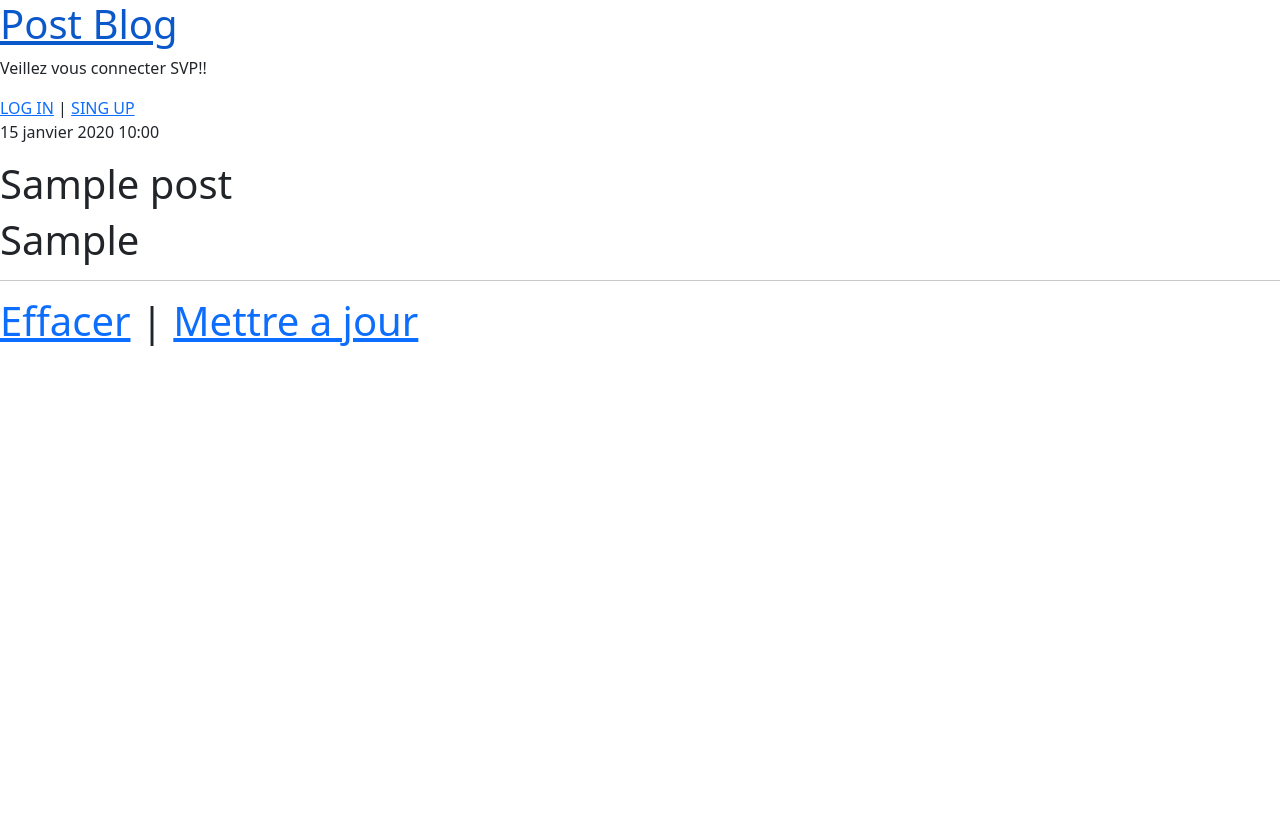
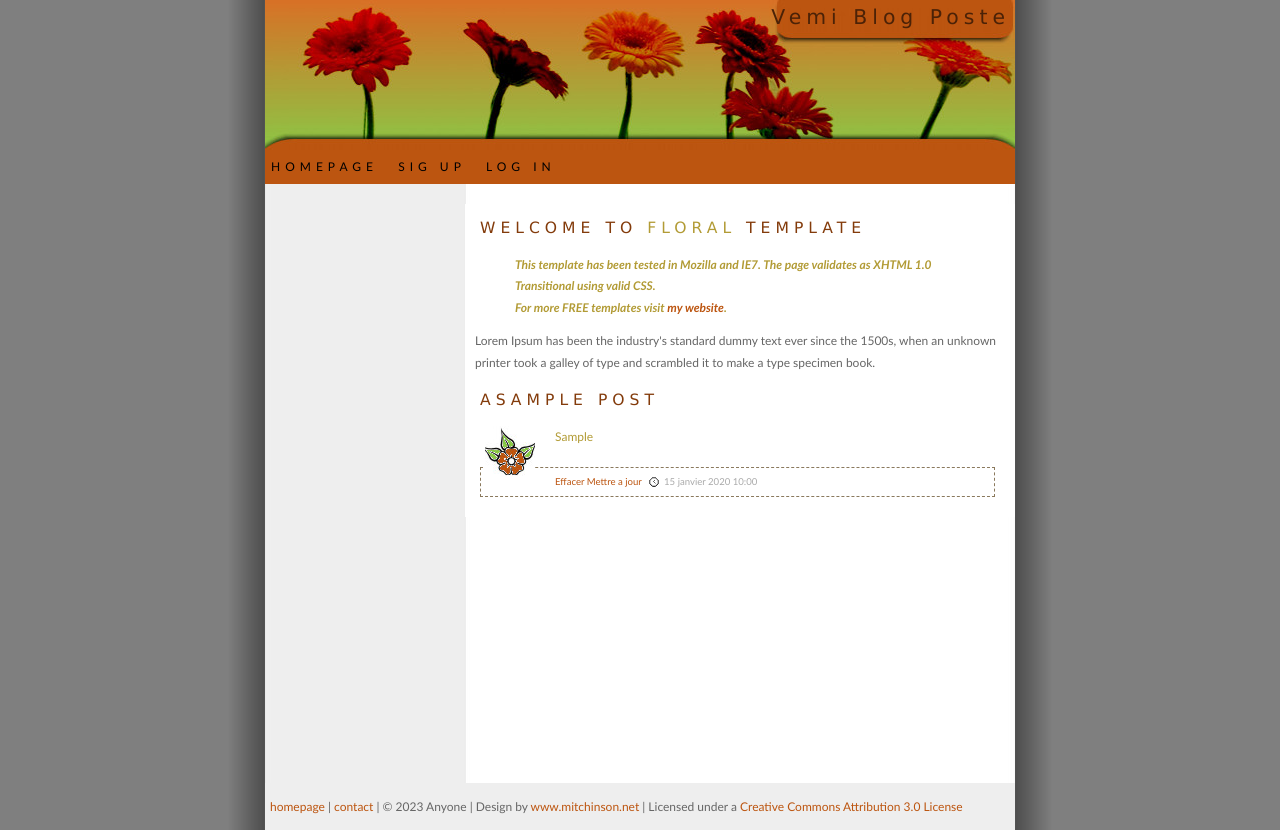
Before and after one commit to rounychoubil/post, a Django app: page / in a window 1280 px wide. Before the commit the page ends 346 px from the top, so only its background shows below. Run offline with Django 4.2, Linux system fonts and the light colour scheme; tables that the repository leaves empty hold one stand-in row (values such as "Sample post").

Commit message:
ajour css, demande d etre ammeliore

```diff
--- a/blog/templates/blog/home.html
+++ b/blog/templates/blog/home.html
@@ -1,12 +1,24 @@
 {% extends 'base.html' %}
 {% block containt %}
 
-{% for post in post_list %}
-<p> {{ post.publication_date }}
-<h1> {{ post.title}} <h1>
-<p> {{ post.articles }} <h1>
-    <hr><a href="{% url 'post_delete' post.pk %}">Effacer</a> |
-    <a href="{% url 'post_update' post.pk %}">Mettre a jour</a>
-    {% endfor %}
+{% load static %}
 
+
+<div id="content">
+    <h2>Welcome to <span style="color:#B29B35;"> Floral</span> Template</h2>
+    <blockquote>This template has been tested in Mozilla and IE7. The page validates as XHTML 1.0 Transitional using valid CSS.<br />
+      For more FREE templates visit <a href="http://www.mitchinson.net">my website</a>.</blockquote>
+    <p>Lorem Ipsum has been the industry's standard dummy text ever since the 1500s, when an unknown printer took a galley of type and scrambled it to make a type specimen book.</p>
+
+    {% for post in post_list %}
+    {% if post.status == "Publique" %}
+    <h2>A{{ post.title}}</h2>
+    <p class="info"><img class="noborder" src="{% static 'img/flower.jpg' %}" alt="flower" title="flower"/>
+        {{ post.articles }}</p>
+
+    <p class="post"> <a href="{% url 'post_delete' post.pk %}">Effacer</a> <a href="{% url 'post_update' post.pk %}">Mettre a jour</a>
+        <span class="date">{{ post.publication_date }}</span> </p>
+        {% endif %}
+  </div>
+  {% endfor %}
 {% endblock containt %}
--- a/blog/templates/blog/post_detail.html
+++ b/blog/templates/blog/post_detail.html
@@ -1,6 +1,7 @@
 {% extends 'base.html' %}
 {% block containt %}
-<p>{{ post.title}}</p>
+<div id="content">
+<p ><b>{{ post.title}}</b></p>
 <p>{{ post.articles}}<p/>
 {% if post.statut == "Private" %}
     Cette publication privé
@@ -10,5 +11,6 @@
 <hr>
 <a href="{% url 'post_delete' post.pk %}">Effacer</a> |
 <a href="{% url 'post_update' post.pk %}">Mettre a jour</a>
+</div>
 
 {% endblock containt %}
--- a/requirements.txt
+++ b/requirements.txt
@@ -2,4 +2,6 @@ asgiref==3.6.0
 crispy-bootstrap5==0.7
 Django==4.1.4
 django-crispy-forms==1.14.0
+django-extensions==3.2.1
+pygraphviz==1.10
 sqlparse==0.4.3
--- /dev/null
+++ b/static/css/base.css
@@ -0,0 +1,197 @@
+html, body {
+height: 100%; /* Required */
+}
+form {
+	color: rgb(8, 0, 0);
+	background-color: #FFF;
+	margin-right: auto;
+	margin-left: auto;
+}
+body {
+margin : 0;
+padding : 0;
+font : 75% "Trebuchet MS", verdana, arial, tahoma, sans-serif;
+line-height : 1.8em;
+color : #666;
+background : #E16027 url("/static/img/bg.jpg") repeat-y top center;
+}
+			/*CONTAINER*/
+#container {
+position: relative;
+min-height: 100%;
+width : 750px;
+margin : 0 auto;
+padding-bottom: 30px;
+}
+* html #container {
+height: 100%;
+}
+			/*BANNER*/
+#banner {
+height : 150px;
+padding : 0;
+margin-top : 0;
+color : #666;
+background : #7dce27 url("/static/img/banner.jpg") no-repeat;
+}
+#banner h1 {
+margin-top : 0;
+padding : 5px 5px 0 0;
+font : 170% verdana, "Trebuchet MS", arial, tahoma, sans-serif;
+text-align : right;
+letter-spacing : 5px;
+color : #4B2207;
+background : inherit;
+}
+			/*TOP NAVIGATION*/
+#navlist {
+padding : 0.5em 0;
+margin : 0 0 20px 0;
+text-align : left;
+letter-spacing : 5px;
+background : #BC5510;
+}
+#navlist li {
+list-style : none;
+margin : 0;
+display : inline;
+}
+#navlist li a {
+padding : 0.5em 0.5em;
+margin: 0;
+color : #000;
+background : #BC5510;
+text-decoration : none;
+}
+#navlist li a:link,#navlist li a:visited {
+color : #000;
+background : #BC5510;
+}
+#navlist li a:hover {
+color : yellow;
+background : transparent url("/static/img/menu_arrow.gif") bottom center no-repeat;
+}
+#navlist li a#current {
+color :  #fff;
+background : transparent url("/static/img/menu_arrow.gif") bottom center no-repeat;
+}
+			/*MAIN CONTENT*/
+#content {
+padding : 10px;
+margin-left : 200px;
+margin-bottom : 10px;
+color : #666;
+background : #fff;
+}
+#content h2 {
+margin : 0 0 0 0;
+font : 130% verdana, "Trebuchet MS", arial, tahoma, sans-serif;
+padding : 5px;
+text-transform : uppercase;
+letter-spacing : 5px;
+color : #833B0B;
+background : inherit;
+}
+			/*SIDEBAR*/
+/* #sidebar {
+float : left;
+width : 180px;
+margin : 0 10px 0 0;
+padding : 10px;
+border-right : 1px solid #eee;
+color : #666;
+} */
+#sidebar a {
+color : #333;
+background : inherit;
+}
+#sidebar a:hover {
+color : #B29B35;
+background : inherit;
+}
+#sidebar {
+float : left;
+width : 180px;
+margin : 0 10px 0 0;
+padding : 10px;
+border-right : 1px solid #eee;
+color : #666;
+}
+#sidebar a {
+color : #333;
+background : inherit;
+}
+#sidebar a:hover {
+color : #B29B35;
+background : inherit;
+}
+.navlist ul li {
+margin : 0 15px 0 0;
+padding : 0;
+list-style-type : square;
+color : #BC5510;
+background : inherit;
+}
+			/*FOOTER*/
+#footer {
+clear:both;
+position: absolute;
+bottom: 0;
+width: 750px;
+border-top: 1px solid #eee;
+background: #eee;
+}
+#footer p {
+margin-left: 5px;
+}
+			/*LINK PROPERTIES*/
+a {
+text-decoration : none;
+color : #BC5510;
+}
+a:hover {
+text-decoration : none;
+color : #1E99EB;
+}
+a img {
+border : 0;
+}
+			/*IMAGE PROPERTIES*/
+.noborder {
+float : left;
+margin-right: 10px;
+padding :0 10px;
+}
+			/*TYPOGRAPHY*/
+blockquote {
+font-weight : bold;
+font-style : italic;
+color : #B29B35;
+}
+			/*CLASSES*/
+.info {
+color : #B29B35;
+}
+.post {
+padding : 3px;
+margin : 20px 10px 10px 5px;
+border : 1px dashed #8a795d;
+font-size : 80%;
+color: #aaa;
+background : #fff;
+}
+.post .date {
+background : url("/static/img/clock.gif") no-repeat left center;
+padding-left : 15px;
+margin : 0 15px 0 5px;
+}
+.post .comments {
+background : url("/static/img/comment.gif") no-repeat left center;
+padding-left : 15px;
+margin : 0 15px 0 5px;
+}
+.post .readmore {
+background : url("/static/img/document.gif") no-repeat left center;
+padding-left : 15px;
+margin : 0 15px 0 5px;
+}
--- a/templates/base.html
+++ b/templates/base.html
@@ -1,36 +1,39 @@
-<!doctype html>
-<html lang="fr">
+<!DOCTYPE html PUBLIC "-//W3C//DTD XHTML 1.0 Transitional//EN" "http://www.w3.org/TR/xhtml1/DTD/xhtml1-transitional.dtd">
+{% load static %}
+<html xmlns="http://www.w3.org/1999/xhtml">
 <head>
-    <meta charset="utf-8">
-    <meta name="viewport" content="width=device-width, initial-scale=1">
-    <title>{% block title %}{% endblock title %}</title>
-    <link href="https://cdn.jsdelivr.net/npm/bootstrap@5.3.0-alpha1/dist/css/bootstrap.min.css" rel="stylesheet" integrity="sha384-GLhlTQ8iRABdZLl6O3oVMWSktQOp6b7In1Zl3/Jr59b6EGGoI1aFkw7cmDA6j6gD" crossorigin="anonymous">
+<title>*FLORAL*</title>
+<meta http-equiv="Content-Type" content="text/html; charset=iso-8859-1" />
+<link href="{% static 'css/base.css' %}" rel="stylesheet" type="text/css" />
 </head>
 <body>
-    <div>
-        <header>
-            <div class="nav-left">
-                <h1><a href="{% url 'home' %}">
-                    Post Blog
-                </a></h1>
+<div id="container">
+  <div id="banner">
+    <h1>Vemi Blog Poste</h1>
   </div>
+  <div id="navcontainer">
+    <ul id="navlist">
+      <li><a href="{% url 'home' %}">HOMEPAGE</a></li>
+      <li >  </li>
+
 
   {% if user.is_authenticated %}
-        <div class="nav-right">
-            <h1><a href="{% url 'post_new' %}">
-                New Post
-            </a></h1>
+      <li><a href="{% url 'post_new' %}">Nouvelle Publication</a></li>
+      <li><a href="{% url 'logout' %}">LOG OUT</a></li>
+      {% else %}
+      <li><a href="{% url 'signup' %}">SIG UP</a></li>
+      <li><a href="{% url 'login' %}">LOG IN</a></li>
+    </ul>
   </div>
-    </header>
-            <p> Bien Venue {{ user.username }}!!</p>
-            <p><a href="{% url 'logout' %}"> LOG OUT </a>
-        {% else %}
-            <p> Veillez vous connecter SVP!!</p>
-            <a href="{% url 'login' %}">LOG IN</a> | <a href="{% url 'signup' %}">SING UP</a>
   {% endif %}
   {% block containt %}
+
   {% endblock containt %}
-        <script src="https://cdn.jsdelivr.net/npm/bootstrap@5.3.0-alpha1/dist/js/bootstrap.bundle.min.js" integrity="sha384-w76AqPfDkMBDXo30jS1Sgez6pr3x5MlQ1ZAGC+nuZB+EYdgRZgiwxhTBTkF7CXvN" crossorigin="anonymous"></script>
+  <div id="container-foot">
+    <div id="footer">
+      <p><a href="{% url 'home' %}">homepage</a> | <a href="mailto:denise@mitchinson.net">contact</a> | &copy; 2023 Anyone | Design by <a href="http://www.mitchinson.net"> www.mitchinson.net</a> | Licensed under a <a rel="license" href="http://creativecommons.org/licenses/by/3.0/">Creative Commons Attribution 3.0 License</a></p>
+    </div>
+  </div>
 </div>
 </body>
 </html>
```
Also changed, not shown: core/settings.py (+7 -0 lines), templates/base2.html (added, +38 -0 lines), core_visualized.png (added), my_project_visualized.png (added), static/img/banner.jpg (added), static/img/bg.jpg (added), static/img/clock.gif (added), static/img/comment.gif (added), static/img/document.gif (added), static/img/flower.jpg (added), static/img/menu_arrow.gif (added), static/img/search.gif (added). Lines whose indentation alone changed are shown as unchanged.
